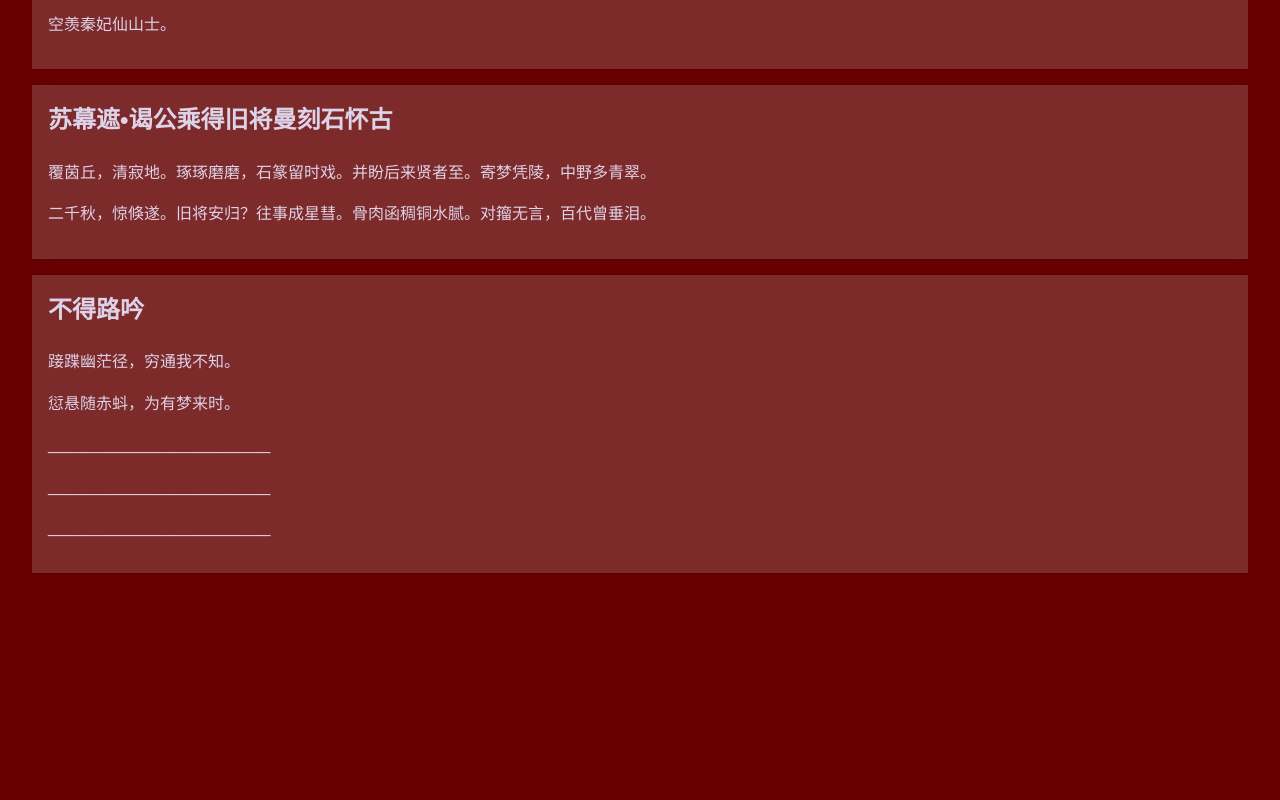
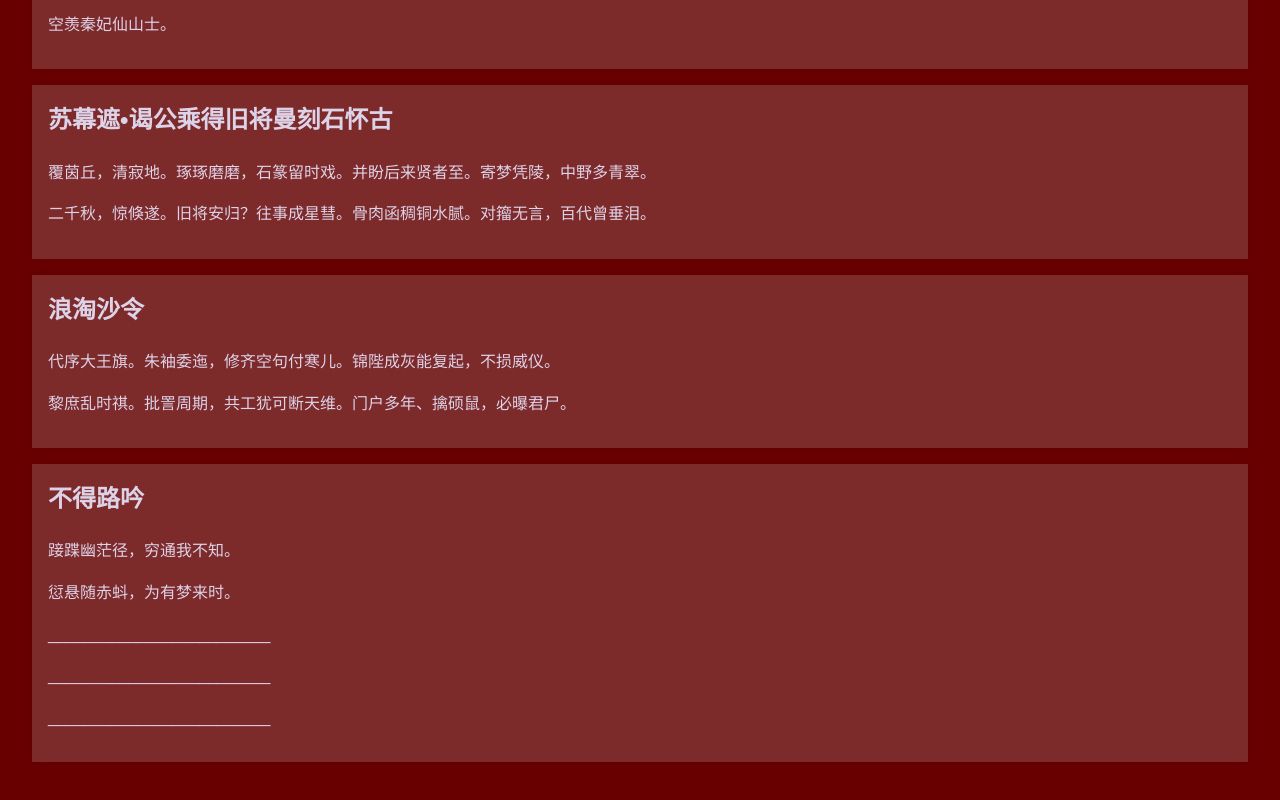
Before and after one commit to Zoya-Asami/asami.github.io, a plain HTML site: page index.html in a window 1280 px wide. Shown: the part 1149-1949 px from the top of the page. Before the commit the page ends 1770 px from the top, so only its background shows below. Drawn offline with Linux system fonts and the light colour scheme.

Commit message:
Update index.html

```diff
--- a/index.html
+++ b/index.html
@@ -123,6 +123,11 @@
                 <p>二千秋，惊倏遂。旧将安归？往事成星彗。骨肉函稠铜水腻。对籀无言，百代曾垂泪。</p>
             </div>
             <div class="poem">
+                <h2>浪淘沙令</h2>
+                <p>代序大王旗。朱袖委迤，修齐空句付寒儿。锦陛成灰能复起，不损威仪。</p>
+                <p>黎庶乱时祺。批詈周期，共工犹可断天维。门户多年、擒硕鼠，必曝君尸。</p>
+            </div>
+            <div class="poem">
                 <h2>不得路吟</h2>
                 <p>踥蹀幽茫径，穷通我不知。</p>
                 <p>愆悬随赤蚪，为有梦来时。</p>
```
